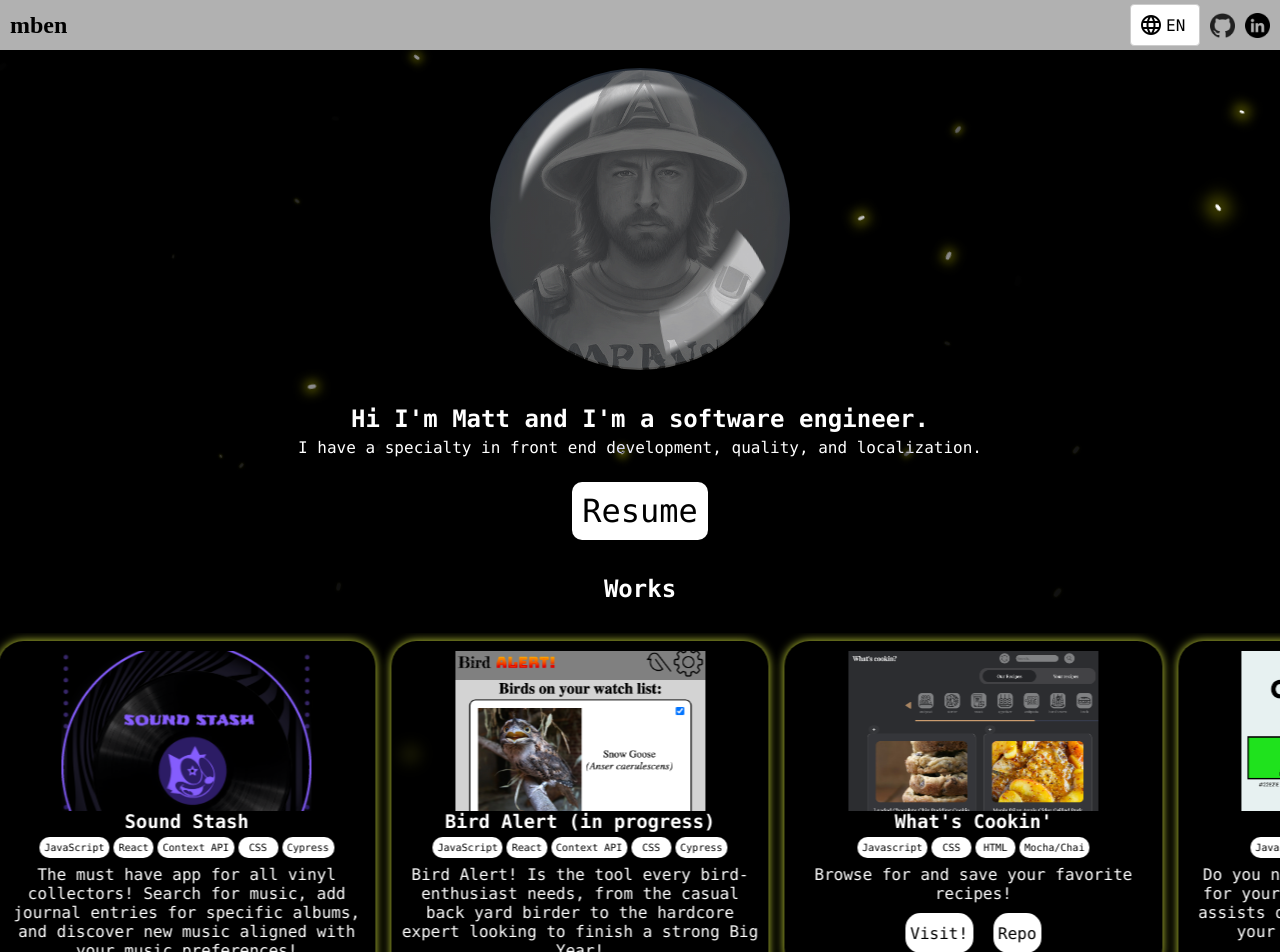
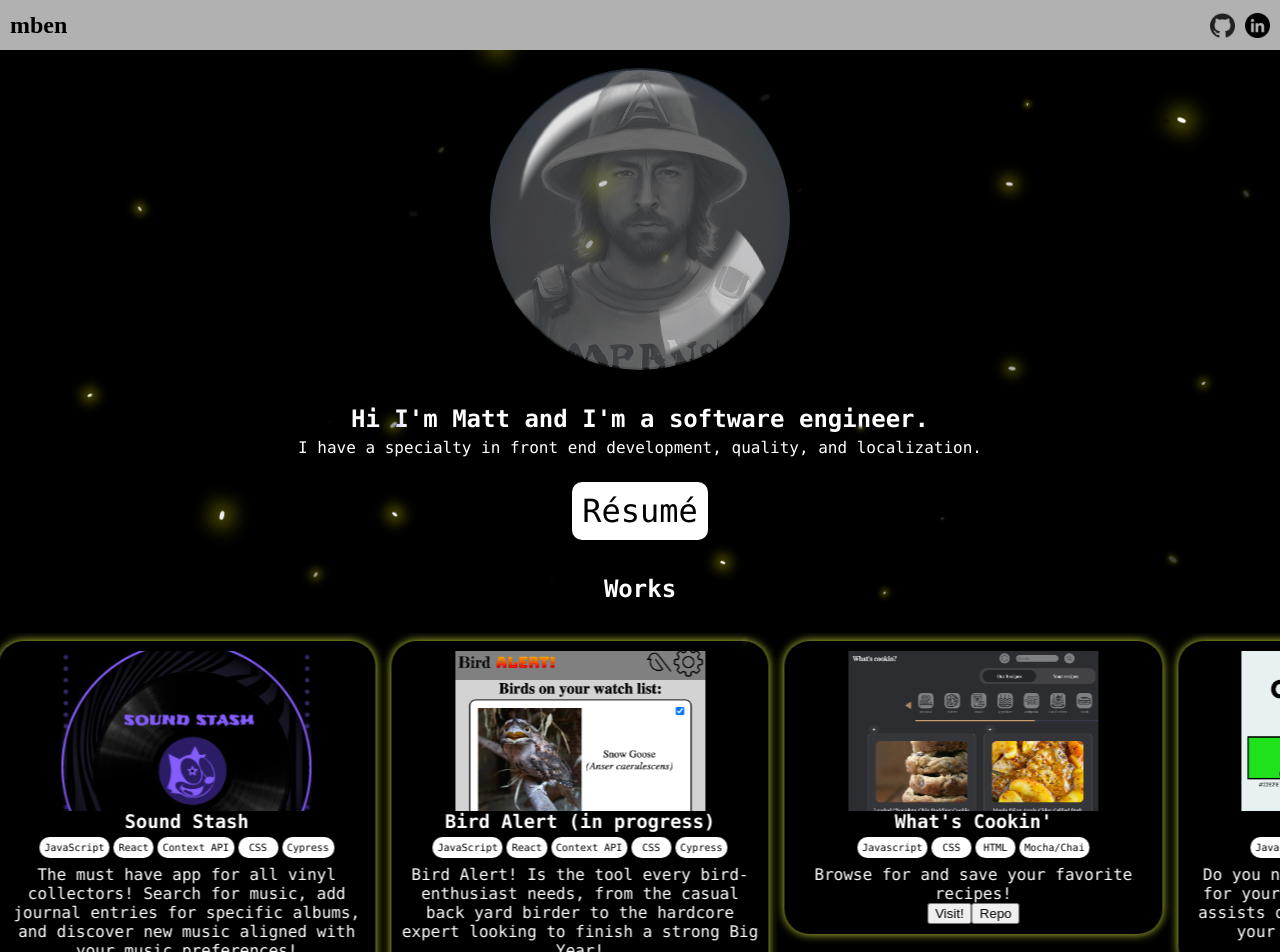
Before and after one commit to mbenfowler/portfolio, a React (Create React App) app: page / in a window 1280 px wide. Shown: the top 952 px of the page. Built offline with nearby package versions, Linux system fonts and the light colour scheme; a web font is replaced by a local one.

Commit message:
Revert back to 30cba1320836c5ed8a8508fc9cd5b67700cee279

```diff
--- a/src/components/AboutMe/AboutMe.tsx
+++ b/src/components/AboutMe/AboutMe.tsx
@@ -1,14 +1,10 @@
-import { nanoid } from 'nanoid'
+import { nanoid } from 'nanoid';
 import { Link } from 'react-router-dom'
-import { useLocale } from '../../context/Locale/LocaleProvider'
 import './AboutMe.scss'
 
 const AboutMe = () => {
-    const { state } = useLocale()
-    const { strings } = state
-
-    const FIREFLY_COUNT = 100
-    let fireflies = []
+    const FIREFLY_COUNT = 250;
+    let fireflies = [];
     for (let i = 0; i < FIREFLY_COUNT; i++) {
         fireflies.push(<div className='firefly' key={nanoid()}></div>)
     }
@@ -20,10 +16,10 @@ const AboutMe = () => {
                 <img src={process.env.PUBLIC_URL + '/images/explorermben.png'} alt='me'/>
                 <figure className="ball bubble"></figure>
             </div>
-            <h2>{strings.intro}</h2>
-            <p>{strings.specialties}</p>
+            <h2>Hi I'm Matt and I'm a software engineer.</h2>
+            <p>I have a specialty in front end development, quality, and localization.</p>
             <div>
-                <Link to='/resume'><p id='resumeButton' className='hover'>{strings.resume}</p></Link>
+                <Link to='/resume'><p id='resumeButton' className='hover'>Résumé</p></Link>
             </div>
         </section>
     )
--- a/src/components/App/App.tsx
+++ b/src/components/App/App.tsx
@@ -4,26 +4,12 @@ import Home from '../Home/Home'
 import Resume from '../Resume/Resume'
 import Project from '../Project/Project'
 import EmptyState from '../EmptyState/EmptyState'
-import { useLocale } from '../../context/Locale/LocaleProvider'
 import './App.scss';
 
 function App() {
-  const { dispatch } = useLocale();
-
-  const handleRegionChange = (region: string) => {
-    const action = {
-      type: "CHANGE_LOCALE",
-      payload: {
-        region
-      }
-    };
-
-    dispatch(action);
-  };
-
   return (
     <>
-      <Nav handleRegionChange={handleRegionChange}/>
+      <Nav />
       <Routes>
         <Route path='/' element={<Home />} />
           <Route path='/resume' element={<Resume />} />
--- a/src/components/Card/Card.tsx
+++ b/src/components/Card/Card.tsx
@@ -1,6 +1,5 @@
 // import { Link } from "react-router-dom"
 import { nanoid } from 'nanoid'
-import { useLocale } from '../../context/Locale/LocaleProvider'
 import Tag from "../Tag/Tag"
 import './Card.scss'
 
@@ -8,16 +7,13 @@ interface ProjectProps {
 	id: number
 	name: string
 	image: string
-    i18nDescriptionKey: string
+    description: string
     deployLink: string
     repo: string
     tags: string[]
 }
 
 const Card = ({ project }: {project: ProjectProps} ) => {
-    const { state } = useLocale()
-    const { strings } = state
-
     const handleClick = (e: React.MouseEvent) => {
         e.preventDefault()
         const el = e.target as HTMLButtonElement
@@ -29,7 +25,6 @@ const Card = ({ project }: {project: ProjectProps} ) => {
     }
 
     const tags = project.tags.map(tag => <Tag tag={tag} key={nanoid()}/>)
-    const description = strings[project.i18nDescriptionKey as keyof typeof strings]
 
     return (
         // <Link to={`/work/${project.id}`} className='nav'>
@@ -37,11 +32,11 @@ const Card = ({ project }: {project: ProjectProps} ) => {
                 <img src={project.image} alt={`demo of ${project.name}`}/>
                 <h3>{project.name}</h3>
                 <div className='tags'>{tags}</div>
-                <p>{description}</p>
+                <p>{project.description}</p>
                 <div className='project-buttons'>
-                    <div id='visit' onClick={handleClick}>{strings.visit}</div>
-                    <div id='repo' onClick={handleClick}>{strings.repo}</div>
-                </div>
+                    <button id='visit' onClick={handleClick}>Visit!</button>
+                    <button id='repo' onClick={handleClick}>Repo</button>
+                 </div>
             </div>
         // </Link>
     )
--- a/src/components/Nav/Nav.tsx
+++ b/src/components/Nav/Nav.tsx
@@ -1,34 +1,11 @@
-import { useState } from 'react'
 import { Link } from 'react-router-dom'
 import './Nav.scss'
 
-type NavType = {
-    handleRegionChange: Function
-}
-
-const Nav = ({handleRegionChange}: NavType) => {
-    const [selectValue, setSelectValue] = useState<string>('EN')
-
-    const handleFormChange = (e: React.FormEvent<HTMLSelectElement>) => {
-        const target = e.target as HTMLSelectElement
-        setSelectValue(target.value)
-        handleRegionChange(target.value)
-    }
-
+const Nav = () => {
     return (
         <nav>
             <Link to='/' className='nav'><h1>mben</h1></Link>
-            <div id='rightSideNav'>
-                <div className='custom-select'>
-                    <select onChange={handleFormChange} name="language-picker-select" defaultValue={selectValue}>
-                        <option lang='en' value='EN'>English</option>
-                        <option lang='fr' value='HR'>Hrvatski</option>
-                    </select>
-                    <div className="custom-select-value">
-                        <span className="material-symbols-outlined">language</span>
-                        <span id='selectedLocale'>{selectValue}</span>
-                    </div>
-                </div>
+            <div>
                 <Link to='https://github.com/mbenfowler'>
                     <img src={`${process.env.PUBLIC_URL}/images/github.png`} alt='github'/>
                 </Link>
--- a/src/components/Resume/Resume.tsx
+++ b/src/components/Resume/Resume.tsx
@@ -1,12 +1,8 @@
 import { nanoid } from 'nanoid'
-import { useLocale } from '../../context/Locale/LocaleProvider'
 import { SKILLS, EXPERIENCE, EDUCATION } from "./resumeData"
 import './Resume.scss'
 
 const Resume = () => {
-    const { state } = useLocale()
-    const { strings } = state
-
     const resumeSkills = SKILLS.map(skill => <p className='skill' key={nanoid()}>{skill}</p>)
 
     const resumeExperience = EXPERIENCE.map(job => {
@@ -31,12 +27,12 @@ const Resume = () => {
 
     return (
         <article id='resume'>
-            <h1 id='title'>{strings.resume}</h1>
-            <h2 className='header'>{strings.skills_and_tools}</h2>
+            <h1 id='title'>Résumé</h1>
+            <h2 className='header'>Skills and Tools</h2>
             <section id='skills'>{resumeSkills}</section>
-            <h2 className='header'>{strings.work_experience}</h2>
+            <h2 className='header'>Work experience</h2>
             <section id='experience'>{resumeExperience}</section>
-            <h2 className='header'>{strings.education}</h2>
+            <h2 className='header'>Education</h2>
             <section id='education'>{education}</section>
         </article>
     )
--- a/src/components/Works/Works.tsx
+++ b/src/components/Works/Works.tsx
@@ -1,21 +1,15 @@
-import AliceCarousel from 'react-alice-carousel'
-import 'react-alice-carousel/lib/alice-carousel.css'
+import AliceCarousel from 'react-alice-carousel';
+import 'react-alice-carousel/lib/alice-carousel.css';
 import { nanoid } from 'nanoid'
-import { useLocale } from '../../context/Locale/LocaleProvider'
 import Card from '../Card/Card'
 import './Works.scss'
 import { WORKS_DATA } from './worksData'
 
 const Works = () => {
-    const { state } = useLocale()
-    const { strings } = state
-
     const responsive = {
         0: { items: 1 },
         568: { items: 2 },
         1024: { items: 3 },
-        2000: { items: 4 },
-        2500: { items: 5 }
     };
 
     const works = WORKS_DATA.map(project => {
@@ -26,7 +20,7 @@ const Works = () => {
 
     return (
         <section className='works'>
-            <h2>{strings.works}</h2>
+            <h2>Works</h2>
             <AliceCarousel
                 mouseTracking
                 autoPlay
--- a/src/components/Works/worksData.tsx
+++ b/src/components/Works/worksData.tsx
@@ -2,7 +2,7 @@ const worksDataWithoutIDs = [
     {
         name: 'Backyarder',
         image: `${process.env.PUBLIC_URL}/images/backyarder.png`,
-        i18nDescriptionKey: 'backyarder_description',
+        description: 'BackYarder enables the user to create and maintain a beautiful garden tailored to their unique vision. Whether you\'re a seasoned gardener or just starting your gardening journey, this app will be the perfect companion for you!',
         deployLink: 'https://backyarder.vercel.app/',
         repo: 'https://github.com/Backyarder/backyarder-ui',
         tags: ['TypeScript', 'React', 'SCSS', 'Cypress']
@@ -10,7 +10,7 @@ const worksDataWithoutIDs = [
     {
         name: 'Sound Stash',
         image: `${process.env.PUBLIC_URL}/images/soundstash.png`,
-        i18nDescriptionKey: 'soundstash_description',
+        description: 'The must have app for all vinyl collectors! Search for music, add journal entries for specific albums, and discover new music aligned with your music preferences!',
         deployLink: 'https://sound-stash.vercel.app/',
         repo: 'https://github.com/mbenfowler/sound-stash',
         tags: ['JavaScript', 'React', 'Context API', 'CSS', 'Cypress']
@@ -18,7 +18,7 @@ const worksDataWithoutIDs = [
     {
         name: 'Bird Alert (in progress)',
         image: `${process.env.PUBLIC_URL}/images/birdalert.png`,
-        i18nDescriptionKey: 'birdalert_description',
+        description: 'Bird Alert! Is the tool every bird-enthusiast needs, from the casual back yard birder to the hardcore expert looking to finish a strong Big Year!',
         deployLink: 'https://bird-alert.vercel.app/',
         repo: 'https://github.com/mbenfowler/bird-alert',
         tags: ['JavaScript', 'React', 'Context API', 'CSS', 'Cypress']
@@ -26,7 +26,7 @@ const worksDataWithoutIDs = [
     {
         name: "What's Cookin'",
         image: `${process.env.PUBLIC_URL}/images/whatscookin.png`,
-        i18nDescriptionKey: 'whatscookin_description',
+        description: 'Browse for and save your favorite recipes!',
         deployLink: 'https://lauraguerra1.github.io/whats-cookin/',
         repo: 'https://github.com/lauraguerra1/whats-cookin',
         tags: ['Javascript', 'CSS', 'HTML', 'Mocha/Chai']
@@ -34,7 +34,7 @@ const worksDataWithoutIDs = [
     {
         name: 'Colorandom',
         image: `${process.env.PUBLIC_URL}/images/colorandom.png`,
-        i18nDescriptionKey: 'colorandom_description',
+        description: 'Do you need a custom color palette for your website? This application assists designers generate and save your favorite color blends!',
         deployLink: 'https://mbenfowler.github.io/coloRandom/',
         repo: 'https://github.com/mbenfowler/coloRandom',
         tags: ['Javascript', 'CSS', 'HTML', 'Mocha/Chai']
@@ -42,7 +42,7 @@ const worksDataWithoutIDs = [
     {
         name: 'Overlook',
         image: `${process.env.PUBLIC_URL}/images/overlook.png`,
-        i18nDescriptionKey: 'overlook_description',
+        description: 'A streamlined, no-frills room booking app for the professional on the go!',
         deployLink: 'https://mbenfowler.github.io/overlook/',
         repo: 'https://github.com/mbenfowler/overlook',
         tags: ['Javascript', 'CSS', 'HTML', 'Mocha/Chai']
@@ -50,7 +50,7 @@ const worksDataWithoutIDs = [
     {
         name: 'MelodyMaker (in progress)',
         image: `${process.env.PUBLIC_URL}/images/melodymaker.png`,
-        i18nDescriptionKey: 'melodymaker_description',
+        description: 'An open source music education/creative tool that will generate and play you a unique melody!',
         deployLink: 'https://zen-cori-c5a337.netlify.app/',
         repo: 'https://github.com/mbenfowler/melody-maker',
         tags: ['JavaScript', 'React', 'Node/Express', 'Netlify', 'CSS', 'Jest', 'Cypress', 'SlackBot']
@@ -58,7 +58,7 @@ const worksDataWithoutIDs = [
     {
         name: 'CharPrompt',
         image: `${process.env.PUBLIC_URL}/images/charprompt.png`,
-        i18nDescriptionKey: 'charprompt_description',
+        description: 'A character/backstory generator API + slackbot!',
         deployLink: 'https://eloquent-jackson-4036f6.netlify.app/',
         repo: 'https://github.com/mbenfowler/charprompt-slackbot',
         tags: ['JavaScript', 'Node/Express', 'Netlify', 'SlackBot']
--- a/src/context/Locale/LocaleProvider.tsx
+++ /dev/null
@@ -1,46 +0,0 @@
-import { createContext, useContext, useReducer } from "react"
-import { LOCALE_STRINGS, REGIONS } from "./constants"
-
-const initialState = {
-    strings: LOCALE_STRINGS[REGIONS.EN]
-}
-
-type InitialContext = {
-    state: typeof initialState;
-    dispatch: React.Dispatch<any>;
-}
-
-const LocaleContext = createContext<InitialContext>({state: initialState, dispatch: () => {}});
-
-const reducer = (state: typeof initialState, action: any) => {
-    switch (action.type) {
-        case "CHANGE_LOCALE": {
-            return {
-                ...state,
-                strings: LOCALE_STRINGS[action.payload.region],
-            //   constants: COUNTRY_CONSTANTS[action.payload.region]
-            }
-        }
-        case "RESET_LOCALE": {
-            return {
-                ...state,
-                strings: LOCALE_STRINGS[REGIONS.EN],
-            //   constants: COUNTRY_CONSTANTS[REGIONS.EN]
-            }
-        }
-        default:
-            return state
-    }
-};
-
-export const LocaleProvider = ({ children }: any) => {
-    const [state, dispatch] = useReducer(reducer, initialState);
-
-    return (
-        <LocaleContext.Provider value={{ state, dispatch }}>
-            {children}
-        </LocaleContext.Provider>
-    );
-};
-
-export const useLocale = () => useContext(LocaleContext);
--- a/src/context/Locale/constants.tsx
+++ /dev/null
@@ -1,12 +0,0 @@
-import enStrings from '../../locales/en.json'
-import hrStrings from '../../locales/hr.json'
-
-export const REGIONS = {
-    'EN': 'EN',
-    'HR': 'HR'
-}
-
-export const LOCALE_STRINGS = {
-    [REGIONS.EN]: enStrings,
-    [REGIONS.HR]: hrStrings
-}
--- a/src/index.tsx
+++ b/src/index.tsx
@@ -4,18 +4,15 @@ import './index.css';
 import App from './components/App/App';
 import reportWebVitals from './reportWebVitals';
 import { BrowserRouter } from 'react-router-dom';
-import { LocaleProvider } from './context/Locale/LocaleProvider';
 
 const root = ReactDOM.createRoot(
   document.getElementById('root') as HTMLElement
 );
 root.render(
   <React.StrictMode>
-    <LocaleProvider>
-      <BrowserRouter>
-        <App />
-      </BrowserRouter>
-    </LocaleProvider>
+    <BrowserRouter>
+      <App />
+    </BrowserRouter>
   </React.StrictMode>
 );
 
--- a/src/locales/en.json
+++ /dev/null
@@ -1,19 +0,0 @@
-{
-    "intro": "Hi I'm Matt and I'm a software engineer.",
-    "specialties": "I have a specialty in front end development, quality, and localization.",
-    "resume": "Resume",
-    "works": "Works",
-    "backyarder_description": "BackYarder enables the user to create and maintain a beautiful garden tailored to their unique vision. Whether you are a seasoned gardener or just starting your gardening journey, this app will be the perfect companion for you!",
-    "soundstash_description": "The must have app for all vinyl collectors! Search for music, add journal entries for specific albums, and discover new music aligned with your music preferences!",
-    "birdalert_description": "Bird Alert! Is the tool every bird-enthusiast needs, from the casual back yard birder to the hardcore expert looking to finish a strong Big Year!",
-    "whatscookin_description": "Browse for and save your favorite recipes!",
-    "colorandom_description": "Do you need a custom color palette for your website? This application assists designers generate and save your favorite color blends!",
-    "overlook_description": "A streamlined, no-frills room booking app for the professional on the go!",
-    "melodymaker_description": "An open source music education/creative tool that will generate and play you a unique melody!",
-    "charprompt_description": "A character/backstory generator API + slackbot!",
-    "visit": "Visit!",
-    "repo": "Repo",
-    "skills_and_tools": "Skills and Tools",
-    "work_experience": "Work experience",
-    "education": "Education"
-}
--- a/src/locales/hr.json
+++ /dev/null
@@ -1,19 +0,0 @@
-{
-    "intro": "Bok, ja sam Matt i softverski sam inženjer.",
-    "specialties": "Ja sam specijalnost u front end razvoju, kvaliteti i lokalizaciji.",
-    "resume": "životopis",
-    "works": "Portfelj",
-    "backyarder_description": "BackYarder omogućuje korisniku stvaranje i održavanje prekrasnog vrta po mjeri njegove jedinstvene vizije. Bez obzira jeste li iskusni vrtlar ili tek započinjete svoje vrtlarsko putovanje, ova će aplikacija biti savršen suputnik za vas!",
-    "soundstash_description": "Aplikacija koju moraju imati svi kolekcionari vinila! Pretražujte glazbu, dodajte unose u dnevnik za određene albume i otkrijte novu glazbu usklađenu s vašim glazbenim preferencijama!",
-    "birdalert_description": "Bird Alert! je alat koji treba svakom ljubitelju ptica, od običnog ptičara u dvorištu do okorjelog stručnjaka koji želi završiti snažnu veliku godinu!",
-    "whatscookin_description": "Potražite i spremite svoje omiljene recepte!",
-    "colorandom_description": "Trebate li prilagođenu paletu boja za svoju web stranicu? Ova aplikacija pomaže dizajnerima da generiraju i spreme vaše omiljene mješavine boja!",
-    "overlook_description": "Pojednostavljena, jednostavna aplikacija za rezerviranje soba za profesionalce u pokretu!",
-    "melodymaker_description": "Obrazovni/kreativni alat za glazbeno obrazovanje otvorenog koda koji će vam generirati i odsvirati jedinstvenu melodiju!",
-    "charprompt_description": "API za generiranje likova/pozadina + slackbot!",
-    "visit": "Posjetiti!",
-    "repo": "Spremište",
-    "skills_and_tools": "Vještine i alati",
-    "work_experience": "Radno iskustvo",
-    "education": "Obrazovanje"
-}
```
